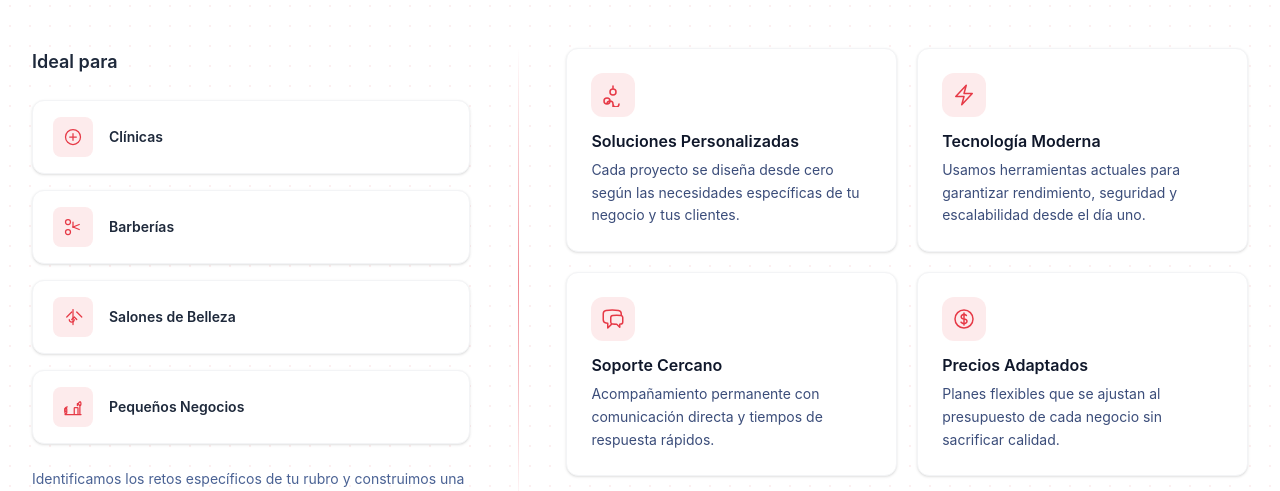
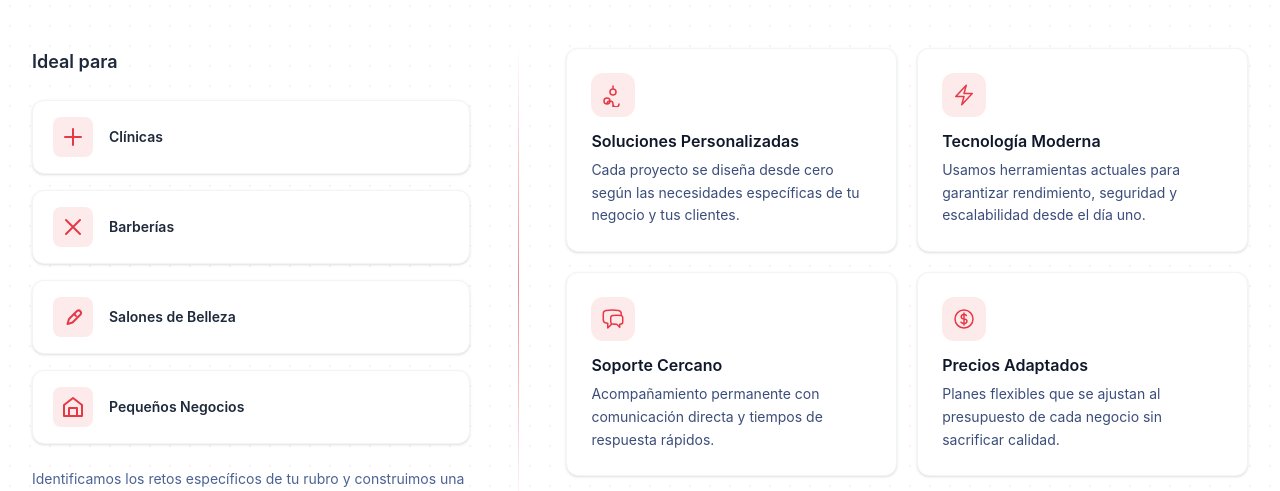
Before and after one commit to studiosce/landing-sce, a React (Vite) app: page / in a window 1280 px wide. Shown: the part 2380-2871 px from the top of the page. Built offline with nearby package versions, Linux system fonts and the light colour scheme.

Commit message:
change icons

```diff
--- a/src/components/ValuePropositionSection.tsx
+++ b/src/components/ValuePropositionSection.tsx
@@ -16,42 +16,34 @@ const niches: Niche[] = [
   {
     label: "Clínicas",
     icon: (
-      <svg className="h-5 w-5" fill="none" viewBox="0 0 24 24" stroke="currentColor" strokeWidth={1.5}>
-        <path strokeLinecap="round" strokeLinejoin="round" d="M12 21a9 9 0 100-18 9 9 0 000 18z" />
-        <path strokeLinecap="round" strokeLinejoin="round" d="M12 8v8M8 12h8" />
+      <svg className="h-6 w-6" fill="none" viewBox="0 0 24 24" stroke="currentColor" strokeWidth={2}>
+        <path strokeLinecap="round" strokeLinejoin="round" d="M12 4v16M4 12h16" />
       </svg>
     ),
   },
   {
     label: "Barberías",
     icon: (
-      <svg className="h-5 w-5" fill="none" viewBox="0 0 24 24" stroke="currentColor" strokeWidth={1.5}>
-        <path strokeLinecap="round" strokeLinejoin="round" d="M9 6a3 3 0 11-6 0 3 3 0 016 0z" />
-        <path strokeLinecap="round" strokeLinejoin="round" d="M9 18a3 3 0 11-6 0 3 3 0 016 0z" />
-        <path strokeLinecap="round" strokeLinejoin="round" d="M12 12l7.5-3" />
-        <path strokeLinecap="round" strokeLinejoin="round" d="M12 12l7.5 3" />
-        <path strokeLinecap="round" strokeLinejoin="round" d="M12 12V6" />
+      <svg className="h-6 w-6" fill="none" viewBox="0 0 24 24" stroke="currentColor" strokeWidth={2}>
+        <path strokeLinecap="round" strokeLinejoin="round" d="M5 5l14 14M19 5L5 19" />
       </svg>
     ),
   },
   {
     label: "Salones de Belleza",
     icon: (
-      <svg className="h-5 w-5" fill="none" viewBox="0 0 24 24" stroke="currentColor" strokeWidth={1.5}>
-        <path strokeLinecap="round" strokeLinejoin="round" d="M10.5 6l-6 6" />
-        <path strokeLinecap="round" strokeLinejoin="round" d="M16.5 6l6 6" />
-        <path strokeLinecap="round" strokeLinejoin="round" d="M12 3v18" />
-        <path strokeLinecap="round" strokeLinejoin="round" d="M7.5 15a3 3 0 006 0" />
-        <path strokeLinecap="round" strokeLinejoin="round" d="M10.5 15l3-3 3 3" />
+      <svg className="h-6 w-6" fill="none" viewBox="0 0 24 24" stroke="currentColor" strokeWidth={2}>
+        <path strokeLinecap="round" strokeLinejoin="round" d="M8 14l8-8a2.5 2.5 0 013.5 3.5l-8 8-5 1.5 1.5-5z" />
+        <path strokeLinecap="round" strokeLinejoin="round" d="M13 9l2 2" />
       </svg>
     ),
   },
   {
     label: "Pequeños Negocios",
     icon: (
-      <svg className="h-5 w-5" fill="none" viewBox="0 0 24 24" stroke="currentColor" strokeWidth={1.5}>
-        <path strokeLinecap="round" strokeLinejoin="round" d="M13.5 21v-7.5a.75.75 0 01.75-.75h3a.75.75 0 01.75.75V21m-4.5 0H2.36m11.14 0H18m0 0h3.64m-1.39 0V9.349M5.106 11.98C3.388 12.36 2.25 13.772 2.25 15.75v.75c0 .414.336.75.75.75h.75m13.5-6.901V9.35m0 0c0-.92.632-1.692 1.498-1.918a2.29 2.29 0 00.23-.416c.136-.294.328-.563.562-.775l.374-.33a.75.75 0 011.036.087 2.257 2.257 0 01.502 1.23c.09.592.09 1.192 0 1.784a2.257 2.257 0 01-.502 1.23.75.75 0 01-1.036.088l-.375-.33a2.54 2.54 0 01-.56-.776 2.29 2.29 0 00-.23-.415 2.29 2.29 0 00-1.5-.919z" />
-        <path strokeLinecap="round" strokeLinejoin="round" d="M3 13.5h.75a.75.75 0 01.75.75v4.5a.75.75 0 01-.75.75H3a.75.75 0 01-.75-.75v-4.5a.75.75 0 01.75-.75z" />
+      <svg className="h-6 w-6" fill="none" viewBox="0 0 24 24" stroke="currentColor" strokeWidth={2}>
+        <path strokeLinecap="round" strokeLinejoin="round" d="M3 10l9-7 9 7v11H3V10z" />
+        <path strokeLinecap="round" strokeLinejoin="round" d="M8 21V13h8v8" />
       </svg>
     ),
   },
```
